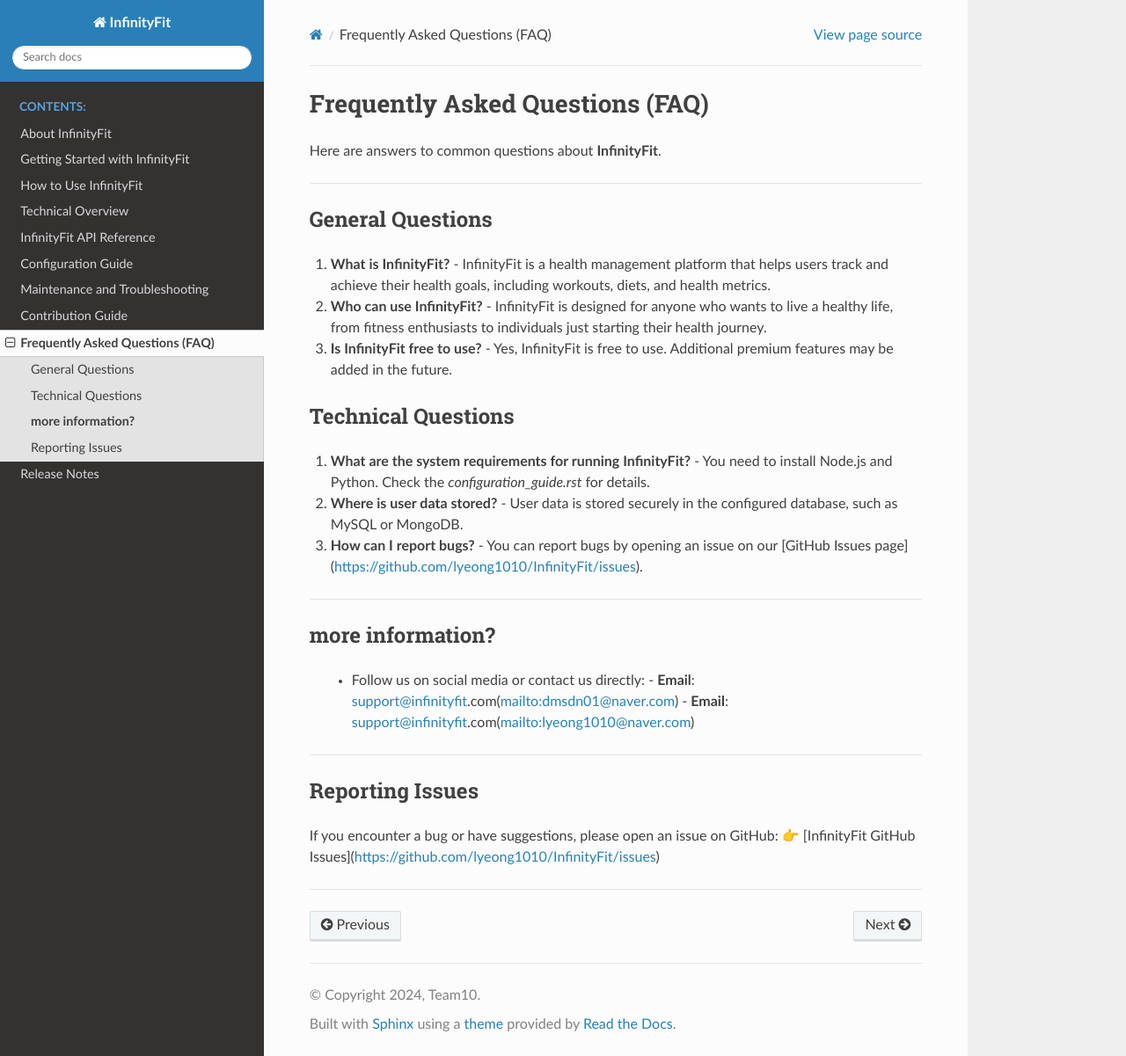
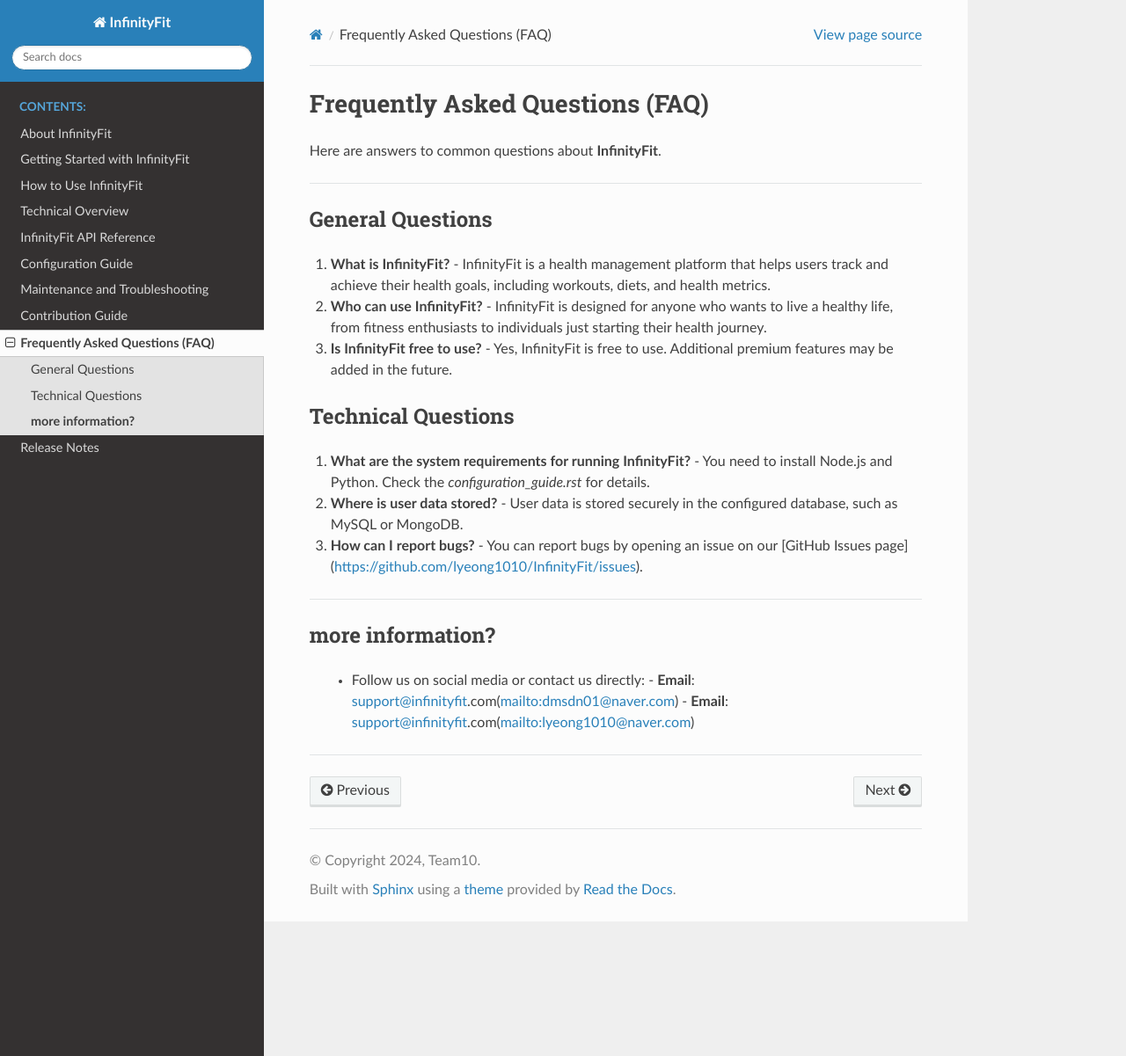
Before and after one commit to lyeong1010/InfinityFit, a Sphinx documentation site: the page built from docs/faq.rst, in a window 1280 px wide and 1201 px high. Shown: the whole window at 88% size. Built offline with Sphinx 7.4.7 and the Read the Docs theme 3.1.0, drawn with Linux system fonts in a browser that asks for light colours.

Commit message:
Update faq.rst

```diff
--- a/docs/faq.rst
+++ b/docs/faq.rst
@@ -39,11 +39,3 @@
      - **Email**: support@infinityfit.com(mailto:lyeong1010@naver.com)
 
 ----------------------
-
-Reporting Issues
-================
-
-If you encounter a bug or have suggestions, please open an issue on GitHub:
-👉 [InfinityFit GitHub Issues](https://github.com/lyeong1010/InfinityFit/issues)
-
-----------------------
```
